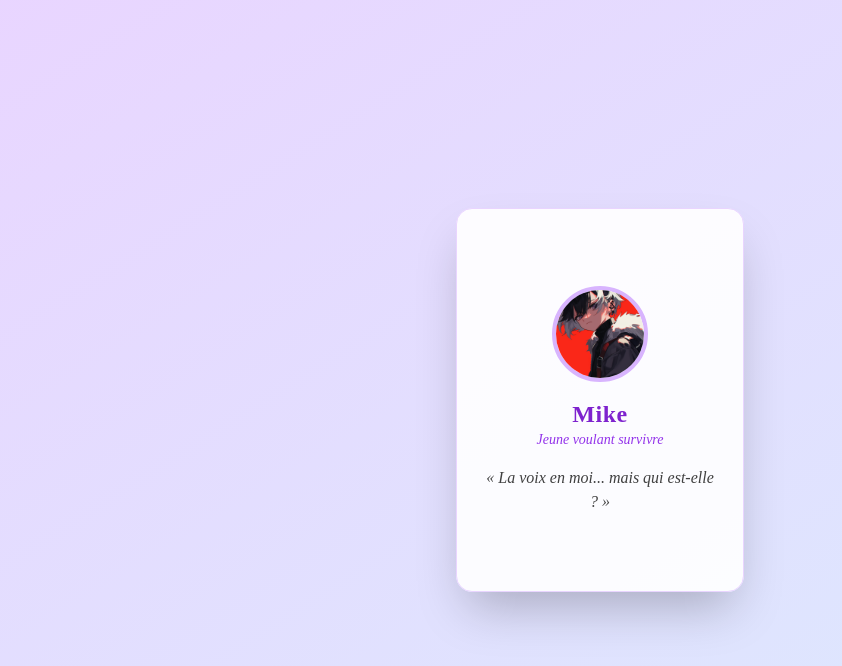
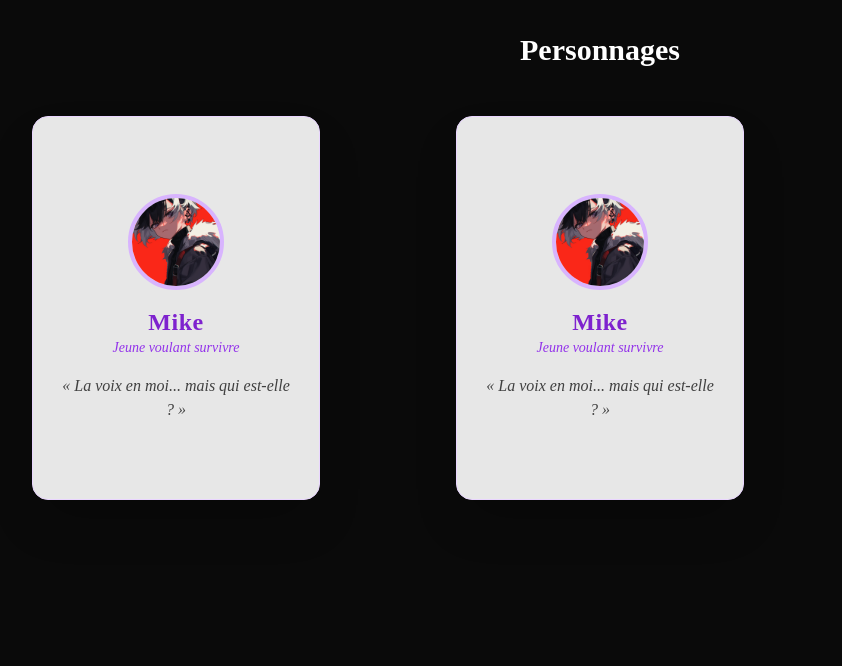
Before and after one commit to Mitake-ktm/Character-Sheet, a React (Create React App) app: page / in a window 1280 px wide. Shown: the top 666 px of the page, without its empty margins (40-882 px from the left). Built offline with nearby package versions, Linux system fonts and the light colour scheme.

Commit message:
Add character list

```diff
--- a/src/App.tsx
+++ b/src/App.tsx
@@ -1,10 +1,10 @@
-import { CharacterCard } from "./components/CharacterCard"
-import { characters } from "./data/characters"
+import { CharactersList } from "./components/CharactersList"
 
 export default function App() {
   return (
-    <div className="min-h-screen bg-gradient-to-br from-purple-200 to-blue-100 dark:from-neutral-900 dark:to-neutral-800 flex items-center justify-center p-4">
-      <CharacterCard character={characters[0]} />
-    </div>
+    <main className="min-h-screen bg-neutral-950 text-white">
+      <h1 className="text-3xl font-bold text-center py-8">Personnages</h1>
+      <CharactersList />
+    </main>
   )
 }
--- /dev/null
+++ b/src/components/CharactersList.tsx
@@ -0,0 +1,12 @@
+import { characters } from "../data/characters"
+import { CharacterCard } from "./CharacterCard"
+
+export function CharactersList() {
+  return (
+    <div className="grid grid-cols-1 sm:grid-cols-2 md:grid-cols-3 gap-6 justify-items-center p-4">
+      {characters.map((character, index) => (
+        <CharacterCard key={index} character={character} />
+      ))}
+    </div>
+  )
+}
--- a/src/data/characters.ts
+++ b/src/data/characters.ts
@@ -11,5 +11,18 @@ export const characters = [
             size: "1m71",
             personnality: ["Introverti","Curieux","Tourmenté"]
         }
-    }
+    },
+    {
+        id: "mike",
+        name: "Mike",
+        title: "Jeune voulant survivre",
+        quote: "La voix en moi... mais qui est-elle ?",
+        description: "Mike est un jeune homme perdu dans un monde étrange. Entendant des voix...",
+        image: "/images/mike.png",
+        details: {
+            age: "16 ans",
+            size: "1m71",
+            personnality: ["Introverti","Curieux","Tourmenté"]
+        }
+    },
 ]
```
